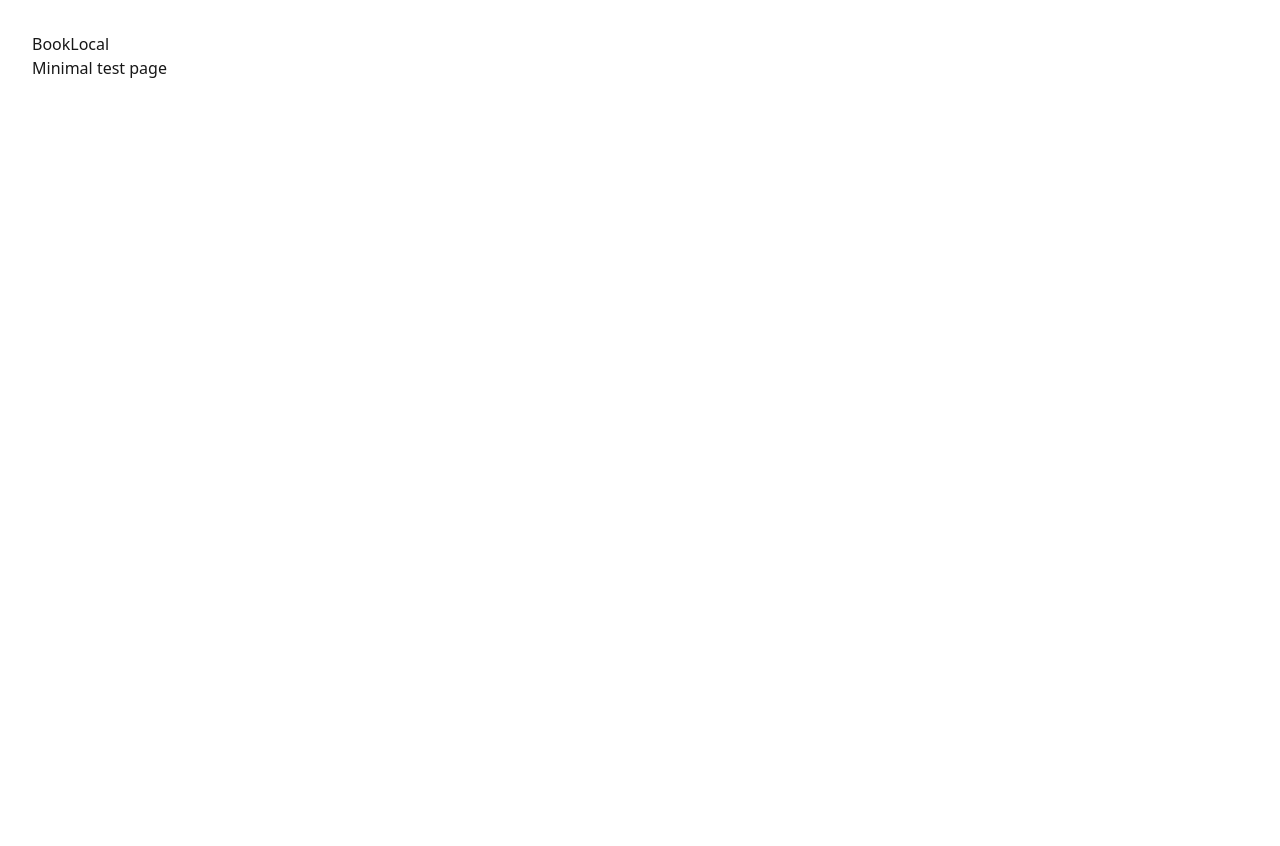
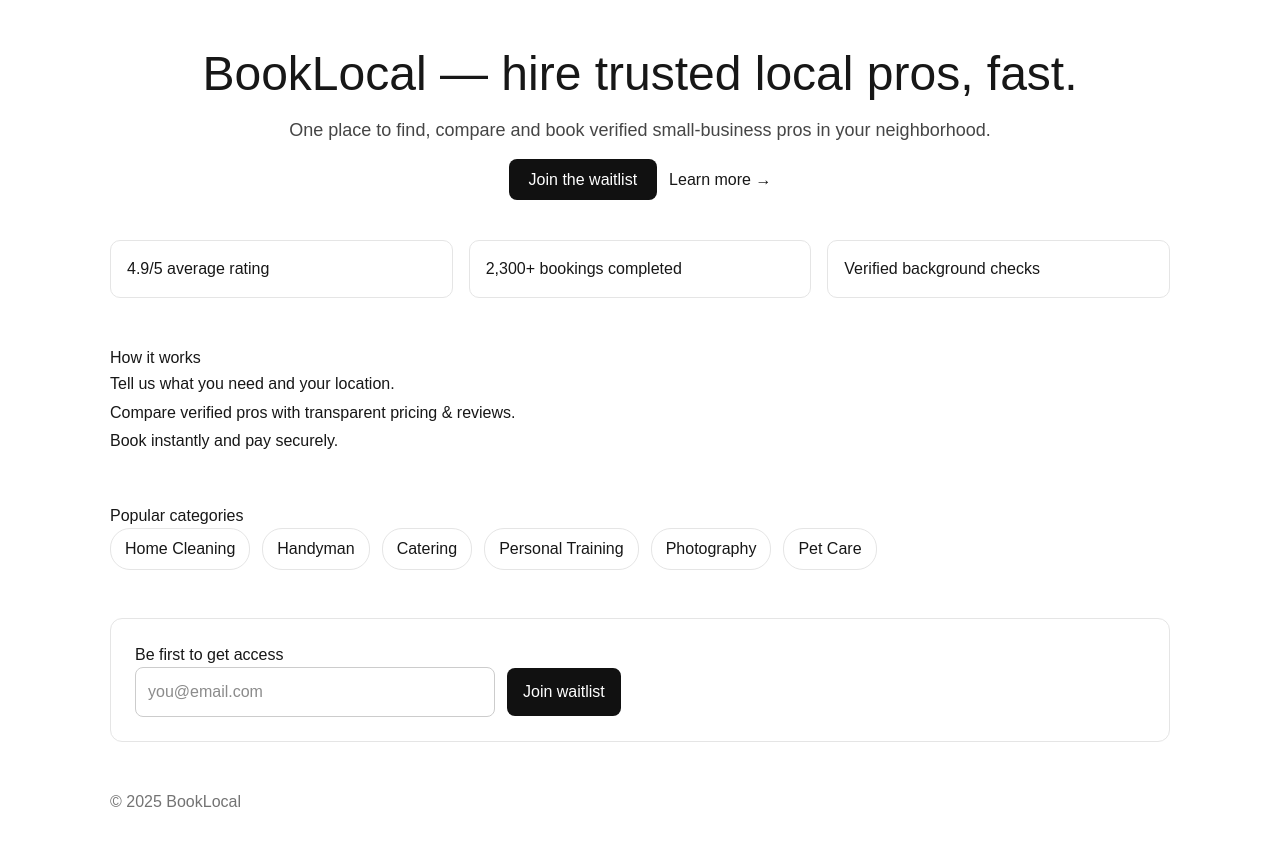
Before and after one commit to jinarogamer-pixel/booklocal-ai, a Next.js app: page / in a window 1280 px wide. Shown: the top 846 px of the page. Before the commit the page ends 800 px from the top, so only its background shows below. Built offline with nearby package versions, Linux system fonts and the light colour scheme.

Commit message:
Update Homepae hero tet and styling

```diff
--- a/src/app/page.tsx
+++ b/src/app/page.tsx
@@ -1,7 +1,78 @@
+"use client";
+import Link from 'next/link';
+
 export default function Home() {
   return (
-    <main style={{ padding: '2rem', fontFamily: 'system-ui' }}>
-      <h1>BookLocal</h1><p>Minimal test page</p>
+    <main style={{ padding: '3rem 1.25rem', maxWidth: 1100, margin: '0 auto' }}>
+      {/* HERO */}
+      <section style={{ textAlign: 'center', marginBottom: '3rem' }}>
+        <h1 style={{ fontSize: 48, lineHeight: 1.1, margin: 0 }}>
+          BookLocal — hire trusted local pros, fast.
+        </h1>
+        <p style={{ fontSize: 18, opacity: 0.8, marginTop: 16 }}>
+          One place to find, compare and book verified small‑business pros in your neighborhood.
+        </p>
+        <div style={{ marginTop: 24 }}>
+          <Link href="#join-waitlist"
+            style={{ padding: '12px 20px', borderRadius: 8, background: '#111', color: '#fff' }}>
+            Join the waitlist
+          </Link>
+          <Link href="#how-it-works" style={{ marginLeft: 12 }}>
+            Learn more →
+          </Link>
+        </div>
+      </section>
+
+      {/* SOCIAL PROOF */}
+      <section style={{ display: 'grid', gap: 16, gridTemplateColumns: 'repeat(3, 1fr)', marginBottom: '3rem' }}>
+        {['4.9/5 average rating', '2,300+ bookings completed', 'Verified background checks'].map((t, i) => (
+          <div key={i} style={{ border: '1px solid #e5e5e5', borderRadius: 10, padding: 16 }}>{t}</div>
+        ))}
+      </section>
+
+      {/* HOW IT WORKS */}
+      <section id="how-it-works" style={{ marginBottom: '3rem' }}>
+        <h2>How it works</h2>
+        <ol style={{ lineHeight: 1.8 }}>
+          <li>Tell us what you need and your location.</li>
+          <li>Compare verified pros with transparent pricing & reviews.</li>
+          <li>Book instantly and pay securely.</li>
+        </ol>
+      </section>
+
+      {/* CATEGORIES PREVIEW (generic, not barber-specific) */}
+      <section style={{ marginBottom: '3rem' }}>
+        <h2>Popular categories</h2>
+        <div style={{ display: 'flex', gap: 12, flexWrap: 'wrap' }}>
+          {['Home Cleaning', 'Handyman', 'Catering', 'Personal Training', 'Photography', 'Pet Care']
+            .map((c) => (
+              <span key={c} style={{ border: '1px solid #e5e5e5', borderRadius: 20, padding: '8px 14px' }}>
+                {c}
+              </span>
+            ))}
+        </div>
+      </section>
+
+      {/* CTA */}
+      <section id="join-waitlist" style={{ border: '1px solid #e5e5e5', borderRadius: 12, padding: 24 }}>
+        <h3 style={{ marginTop: 0 }}>Be first to get access</h3>
+        <form onSubmit={(e) => { e.preventDefault(); alert('Thanks! We’ll email you.'); }}>
+          <input
+            type="email"
+            required
+            placeholder="you@email.com"
+            style={{ padding: 12, border: '1px solid #ccc', borderRadius: 8, width: '100%', maxWidth: 360 }}
+          />
+          <button type="submit"
+            style={{ marginLeft: 12, padding: '12px 16px', borderRadius: 8, background: '#111', color: '#fff' }}>
+            Join waitlist
+          </button>
+        </form>
+      </section>
+
+      <footer style={{ marginTop: 48, opacity: 0.6 }}>
+        © {new Date().getFullYear()} BookLocal
+      </footer>
     </main>
   );
 }
```
